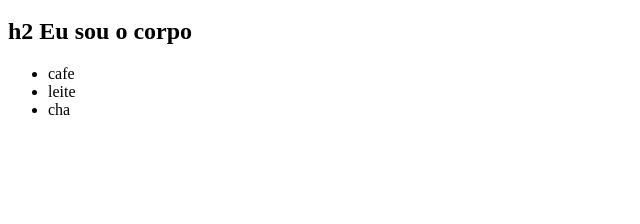
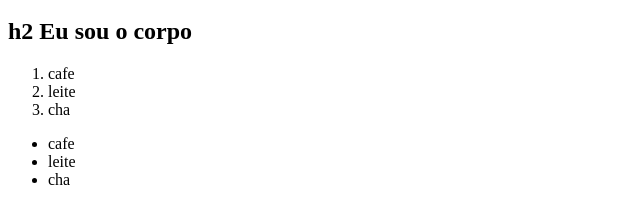
Before and after one commit to akosiol/devweek.github.io, a plain HTML site: page index.html in a window 1280 px wide. Shown: the part 48-272 px from the top of the page, without its empty margins (0-640 px from the left). Drawn offline with Linux system fonts and the light colour scheme.

Commit message:
feature: modified index.html

```diff
--- a/index.html
+++ b/index.html
@@ -8,6 +8,11 @@
         <h1>h1 Eu sou o corpo</h1>
         <h2>h2 Eu sou o corpo</h2>
     </body>
+    <ol>
+        <li>cafe</li>
+        <li>leite</li>
+        <li>cha</li>
+    </ol>
     <ul>
         <li>cafe</li>
         <li>leite</li>
```
